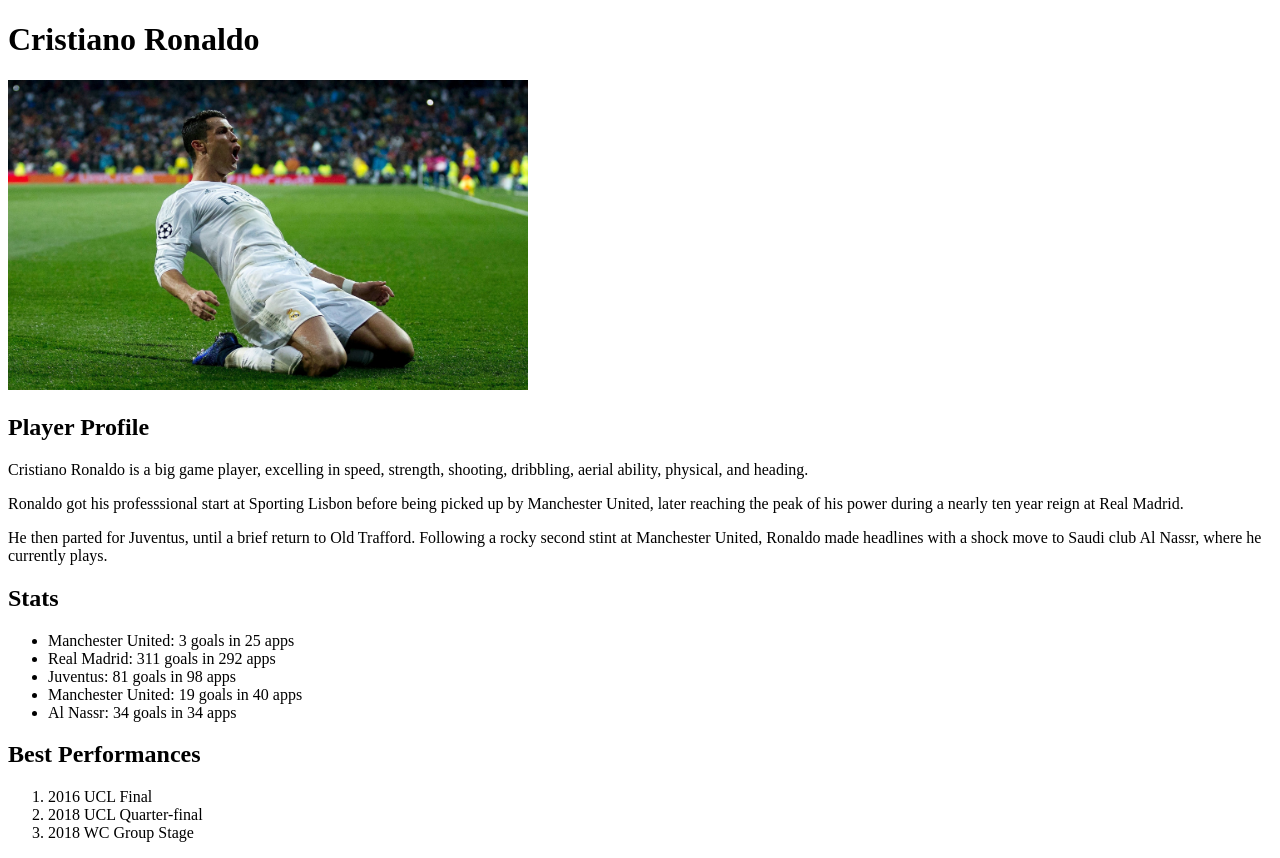
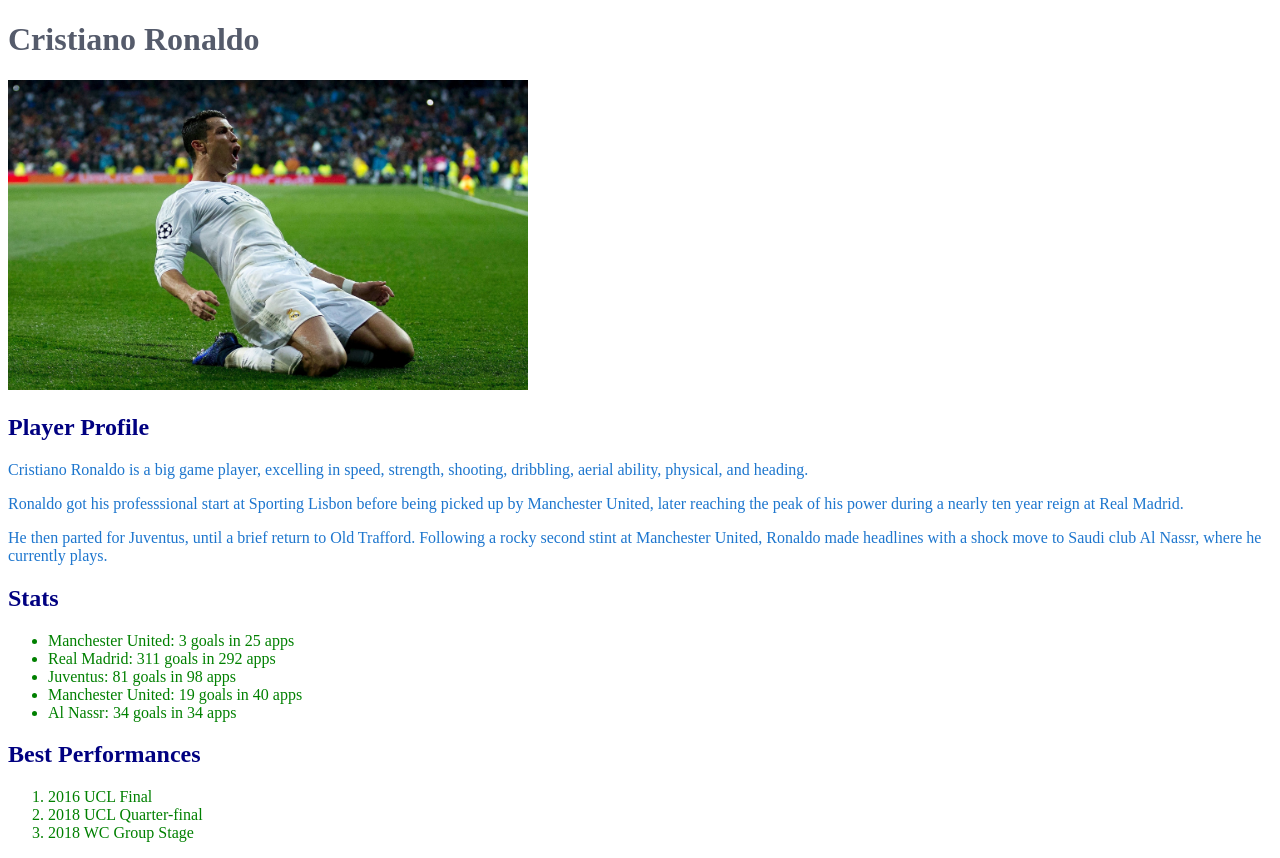
Before and after one commit to basha105/footballers, a plain HTML site: page ballers/cristiano.html in a window 1280 px wide. Drawn offline with Linux system fonts and the light colour scheme.

Commit message:
Modifed colors of footballers

```diff
--- a/ballers/cristiano.html
+++ b/ballers/cristiano.html
@@ -3,6 +3,7 @@
     <head>
     <meta charset="utf-8">
     <title>Cristiano Ronaldo</title>
+    <link rel="stylesheet" href="../styles.css">
     </head>
 
     <body>
--- /dev/null
+++ b/styles.css
@@ -0,0 +1,12 @@
+h1 {
+    color:rgb(85, 91, 107);
+}
+p {
+    color:rgb(29, 118, 206)
+}
+li {
+    color: green;
+}
+h2 {
+    color: navy;
+}
```
Also changed, not shown: index.html (line endings or trailing spaces).
